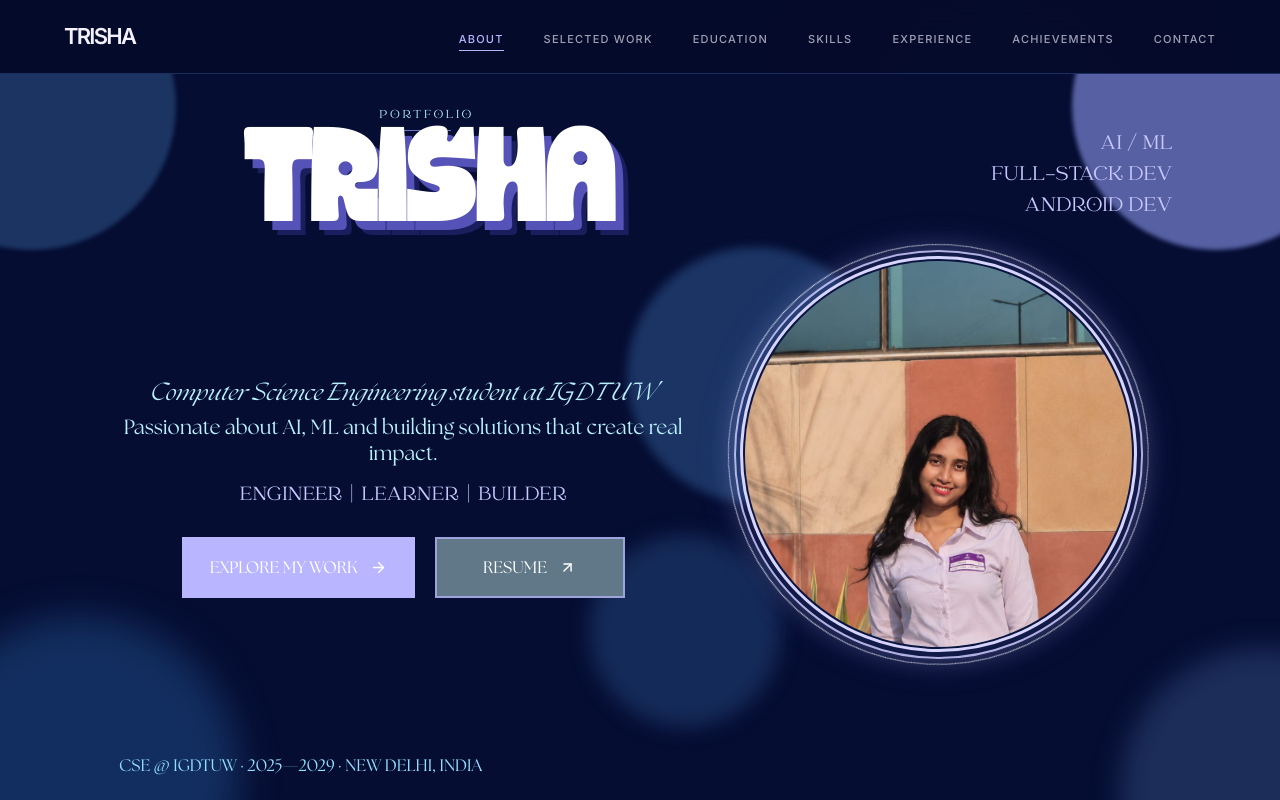
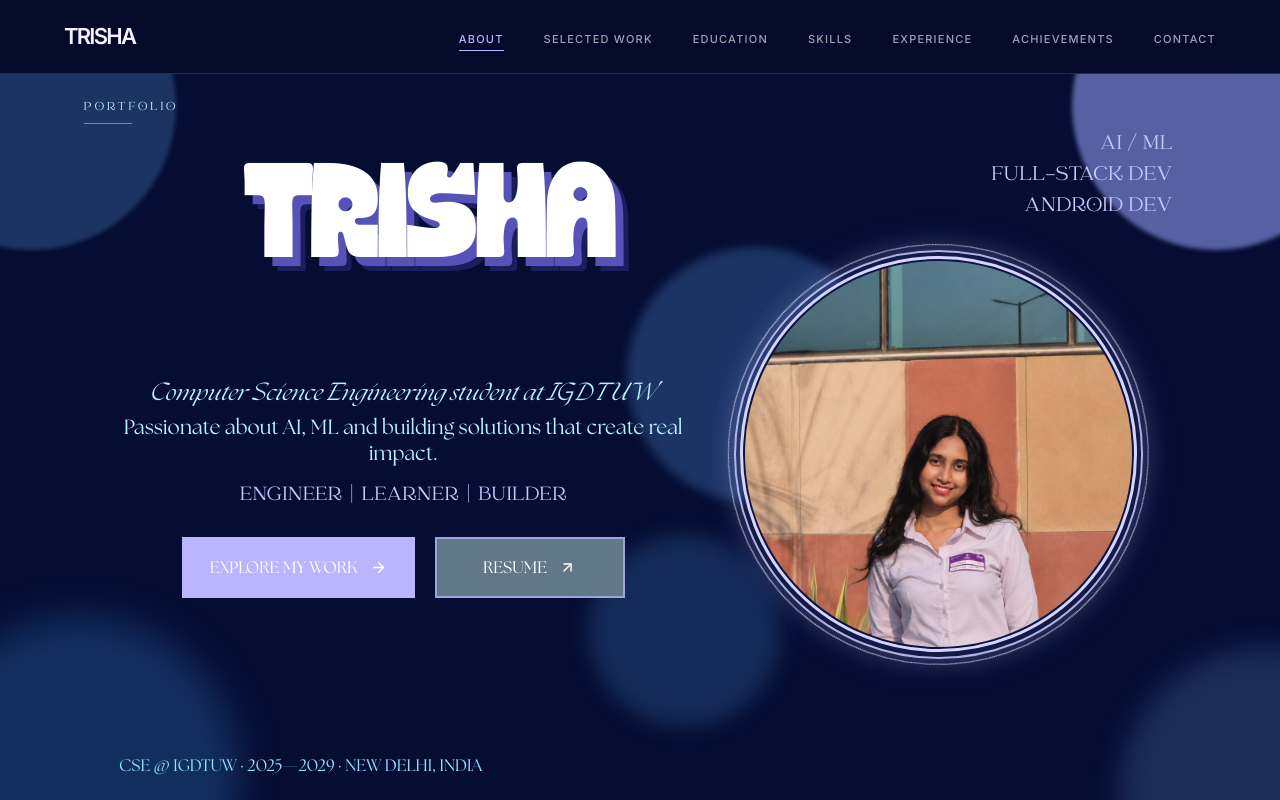
Before and after one commit to trisha29807-del/Portfolio-Trisha, a React (Vite) app: page / in a window 1280 px wide. Shown: the top 800 px of the page. Built offline with nearby package versions, Linux system fonts and the light colour scheme; the HTML template or start-up script is replaced by a standard one.

Commit message:
Place portfolio to the left above Trisha with more spacing

```diff
--- a/src/components/Cover/Cover.tsx
+++ b/src/components/Cover/Cover.tsx
@@ -29,7 +29,7 @@ export function Cover() {
             animate="show"
             custom={0.05}
             variants={fadeUp}
-            className="absolute left-[3%] top-[4.5%] z-10 flex w-[58%] flex-col items-center"
+            className="absolute left-[3%] top-[3.5%] z-10 flex w-auto flex-col items-start"
           >
             <span className="font-mager text-[clamp(.7rem,1vw,.95rem)] tracking-[0.22em] text-[#B9F0FF]">
               PORTFOLIO
@@ -42,7 +42,7 @@ export function Cover() {
             animate="show"
             custom={0.1}
             variants={fadeUp}
-            className="absolute left-[3%] top-[8%] z-10 w-[58%] text-center font-boldfat text-[clamp(4.4rem,10.5vw,10rem)] font-normal leading-[0.82] tracking-[-0.045em] text-white"
+            className="absolute left-[3%] top-[13%] z-10 w-[58%] text-center font-boldfat text-[clamp(4.4rem,10.5vw,10rem)] font-normal leading-[0.82] tracking-[-0.045em] text-white"
             style={{ textShadow: "8px 9px 0 #5552B8, 13px 14px 0 rgba(64,59,164,.38)" }}
           >
             TRISHA
```
